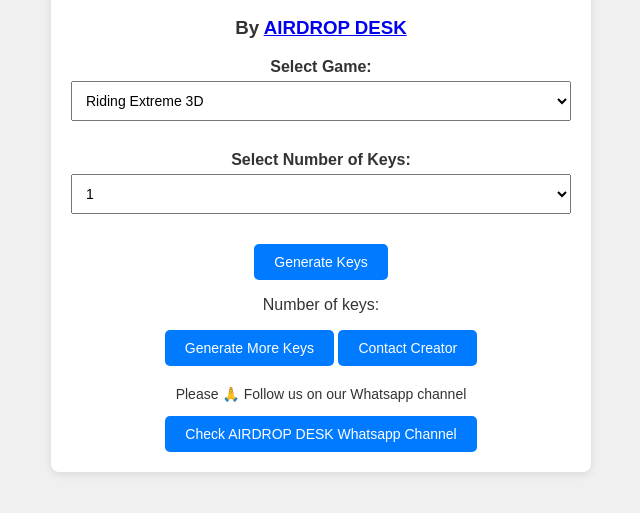
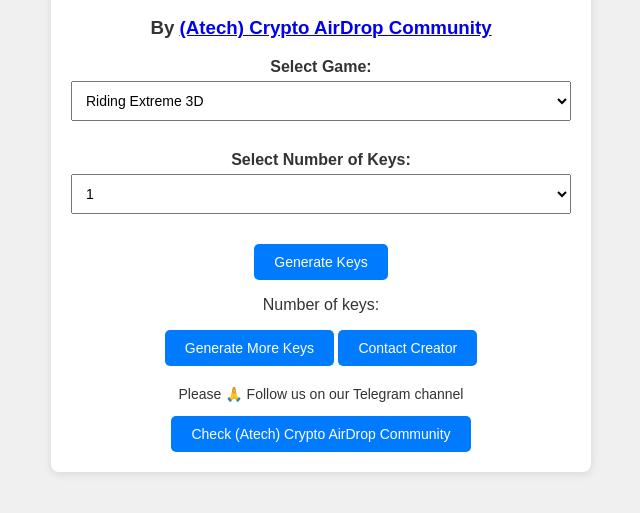
Before and after one commit to Newsnownaija/Hamster-Kombat-Keygen-1, a plain HTML site: page index.html in a window 1280 px wide. Shown: the part 223-736 px from the top of the page, without its empty margins (319-959 px from the left). Drawn offline with Linux system fonts and the light colour scheme.

Commit message:
Update index.html

```diff
--- a/index.html
+++ b/index.html
@@ -8,7 +8,7 @@
 </head>
 <body>
     <div class="container">
-        <h1>Hamster Kombat Codes Generator</h1><h3>By <a href="https://whatsapp.com/channel/0029VacXVLtF1YlLF0XDlv3z">AIRDROP DESK</a></h3>
+        <h1>Hamster Kombat Codes Generator</h1><h3>By <a href="https://t.me/atechcryptochannel">(Atech) Crypto AirDrop Community</a></h3>
         <div class="form-group">
             <label for="gameSelect">Select Game:</label>
             <select id="gameSelect">
@@ -51,8 +51,8 @@
         <p id="copyStatus" class="hidden">Keys copied to clipboard!</p>
 
         <div class="footer">
-            <p>Please 🙏 Follow us on our Whatsapp channel</p>
-            <button id="whatsappChannelBtn">Check AIRDROP DESK Whatsapp Channel</button>
+            <p>Please 🙏 Follow us on our Telegram channel</p>
+            <button id="whatsappChannelBtn">Check (Atech) Crypto AirDrop Community</button>
         </div>
     </div>
 
```
